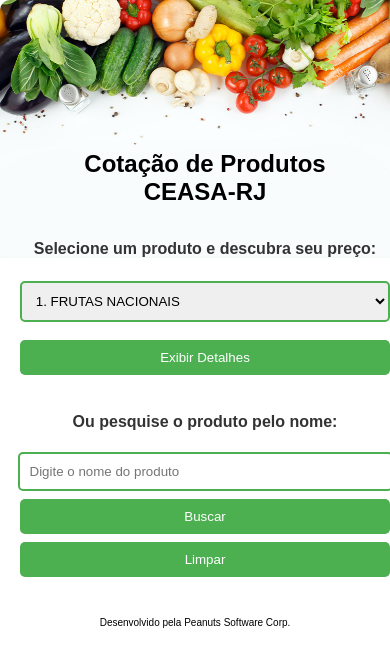
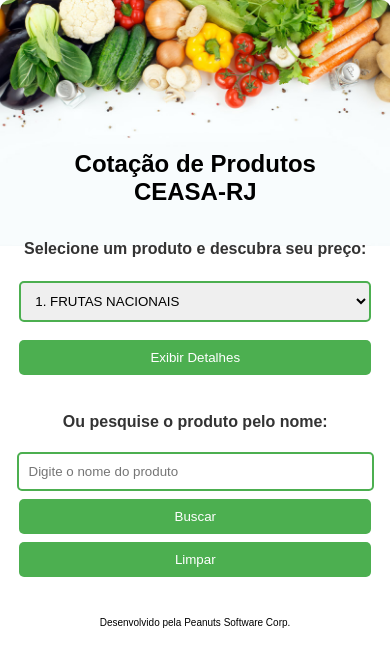
Before and after one commit to joaocurityba/ceasa-rj-hoje, a Flask app: page / in a window 390 px wide. Shown: the top 667 px of the page. Run offline with Flask 3, Linux system fonts and the light colour scheme.

Commit message:
outro commitzin

```diff
--- a/templates/detalhes_produto.html
+++ b/templates/detalhes_produto.html
@@ -93,7 +93,7 @@
             }
 
             .main {
-                max-width: 100%;
+                max-width: 95%;
                 margin: 0 auto;
                 padding: 10px;
                 height: 92vh;
--- a/templates/index.html
+++ b/templates/index.html
@@ -165,7 +165,7 @@
             }
 
             .main {
-                max-width: 100%;
+                max-width: 95%;
                 margin: 0 auto;
                 padding: 10px;
                 box-shadow: 0 0 0 rgba(0, 0, 0, 0.0);
```
